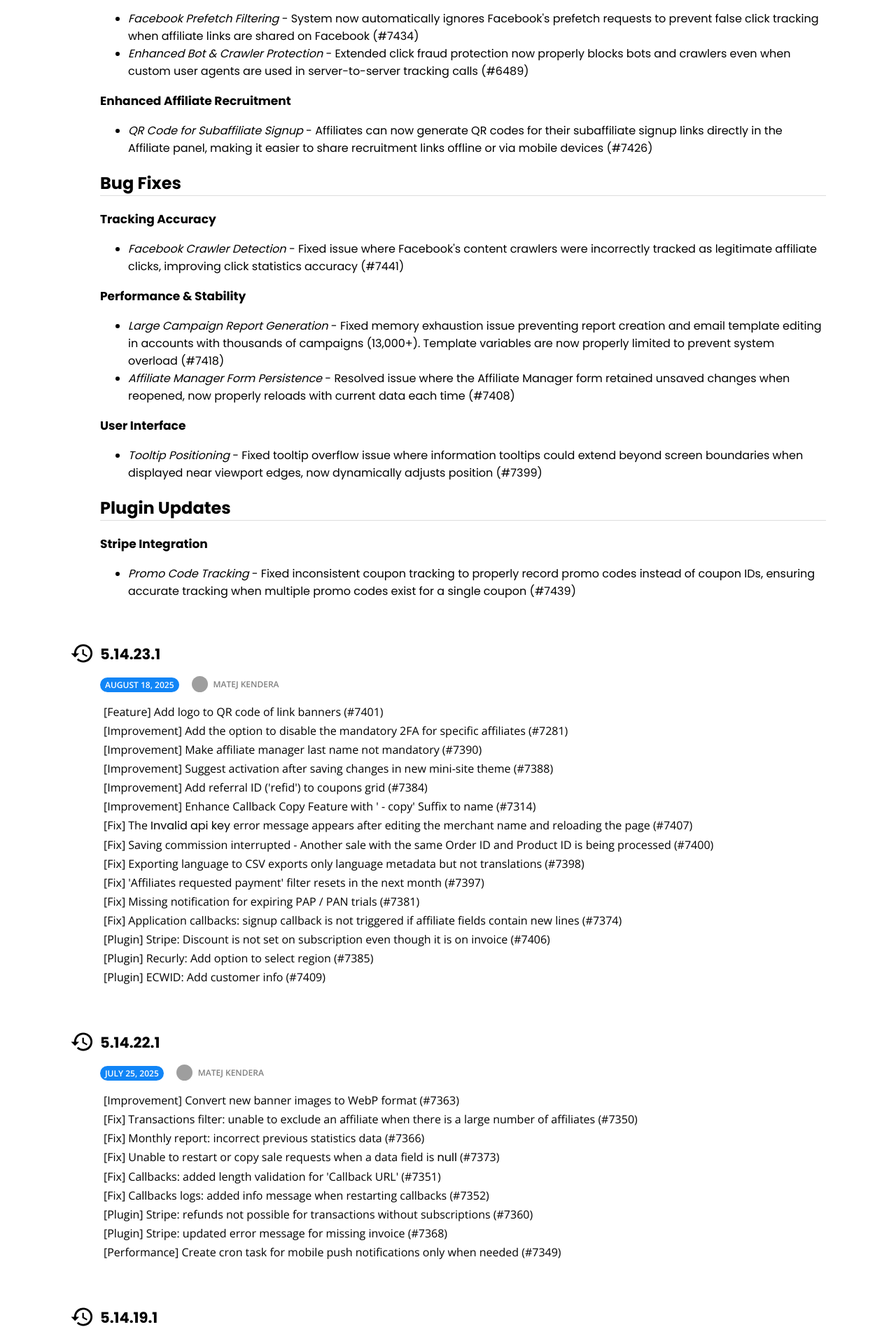
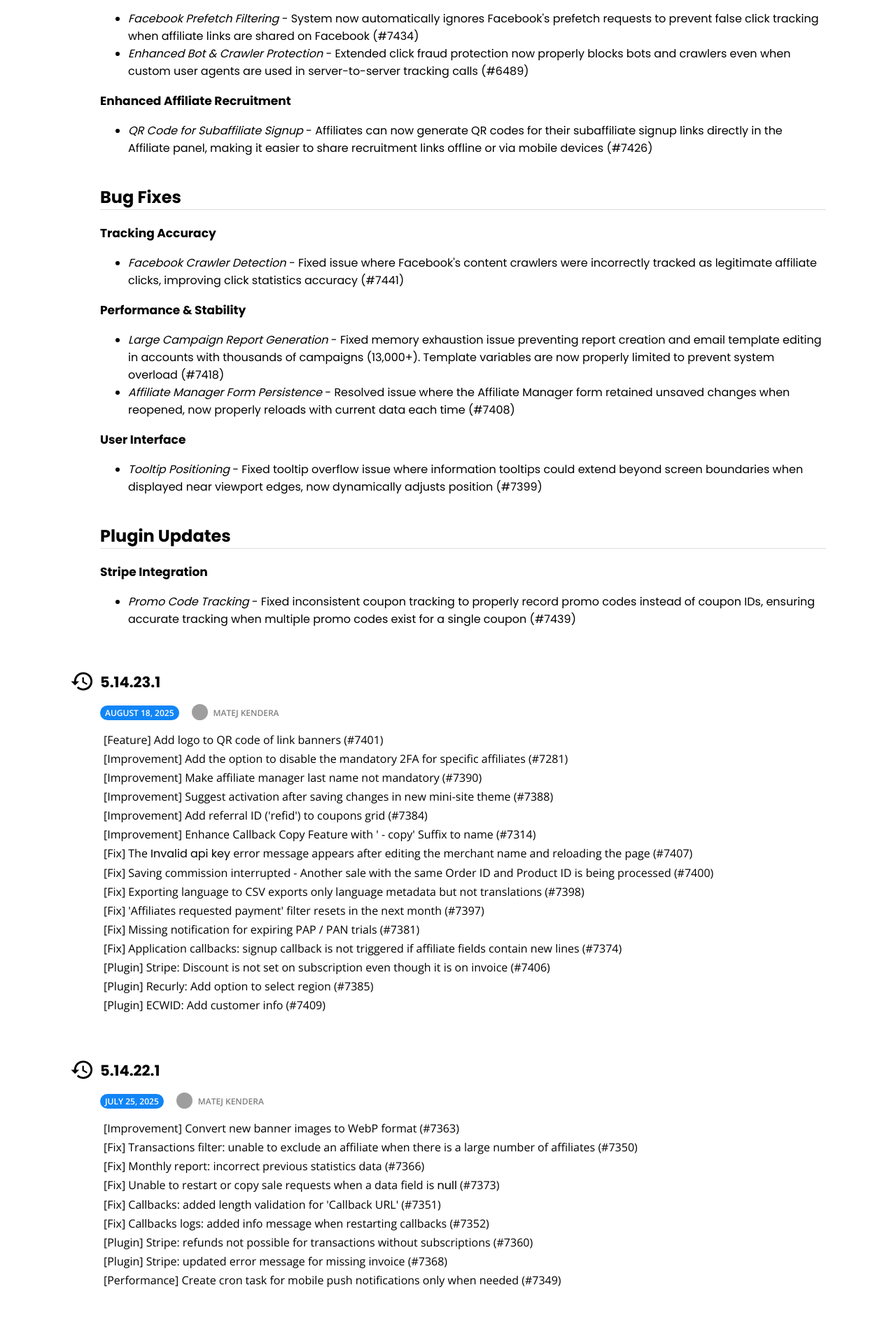
Before and after one commit to QualityUnit/PostAffiliatePro-changelog, a Jekyll site: the page built from index.html, in a window 1280 px wide. Shown: the part 666-2572 px from the top of the page at 70% size. Built offline with Jekyll 4.4.1, drawn with Linux system fonts in a browser that asks for light colours; grey boxes are pictures that could not be loaded.

Commit message:
Update base.scss

```diff
--- a/_sass/base.scss
+++ b/_sass/base.scss
@@ -322,6 +322,22 @@ footer {
 
   h2 {
     border-bottom: 1px solid #ddd;
+
+    &:not(:first-child) {
+      margin-top: 40px;
+    }
+  }
+
+  strong {
+    background: #ffd78d;
+    padding: 15px 20px;
+    border-radius: 4px;
+    color: #442600;
+    display: inline-block;
+  }
+
+  li strong {
+    padding-left:55px;
   }
 }
 
@@ -432,17 +448,6 @@ footer {
   padding: 2rem 0 0 0;
 }
 
-.issues-list strong {
-  background: #ffd78d;
-  padding: 15px 20px;
-  border-radius: 4px;
-  color: #442600;
-  display: inline-block;
-}
-.issues-list li strong {
-  padding-left:55px;
-}
-
 @media all and (max-width: 800px) {
   .topright {
     display: block;
```
